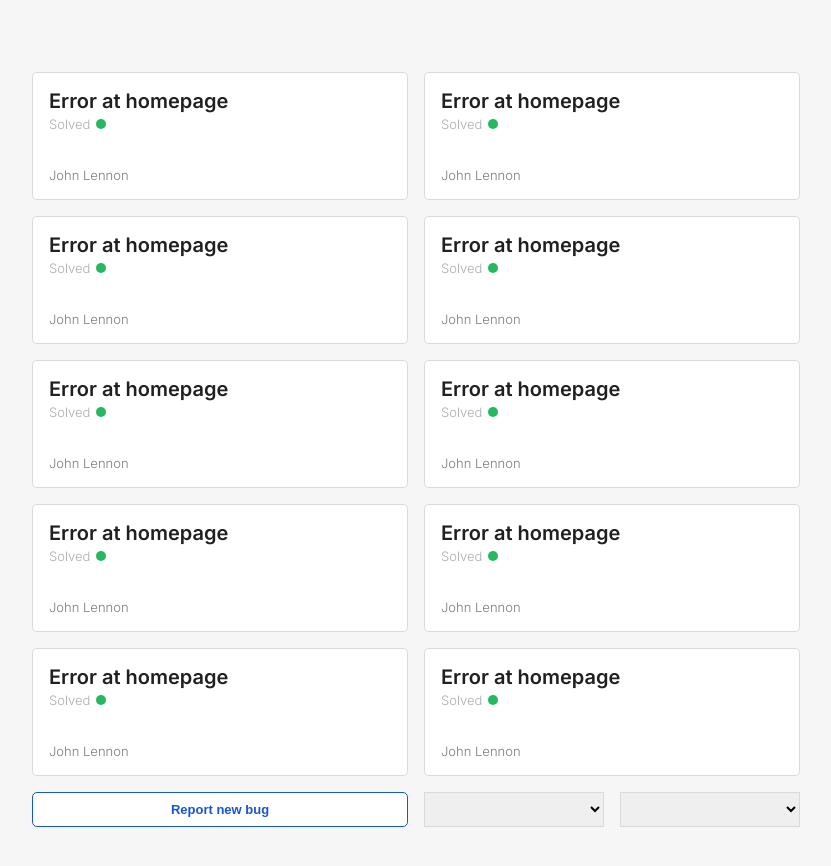
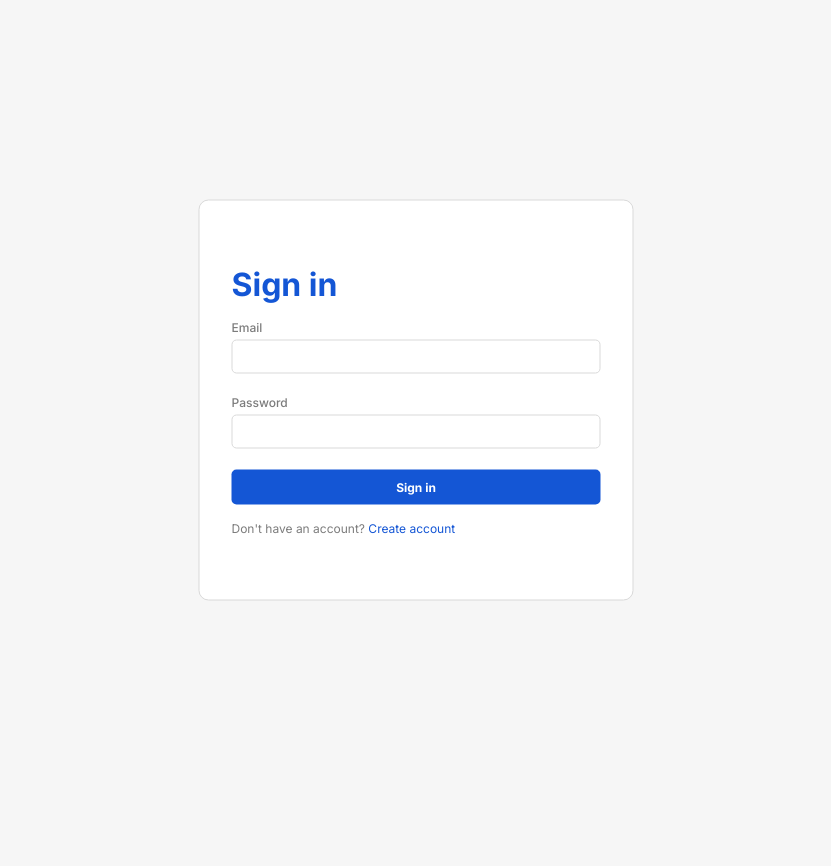
Before and after one commit to Niwau/BugTracker-Frontend-, a React (Vite) app: page /dashboard in a window 1280 px wide. Shown: the top 866 px of the page, without its empty margins (224-1055 px from the left). After the commit the page ends 800 px from the top, so only its background shows below. Built offline with nearby package versions, Linux system fonts and the light colour scheme.

Commit message:
Implementando proteção de rotas

```diff
--- a/package.json
+++ b/package.json
@@ -10,7 +10,6 @@
   },
   "dependencies": {
     "@hookform/resolvers": "^2.9.10",
-    "@radix-ui/react-dialog": "^1.0.2",
     "axios": "^1.1.3",
     "js-cookie": "^3.0.1",
     "react": "^18.2.0",
--- a/src/components/Molecules/Form/LoginForm/LoginForm.tsx
+++ b/src/components/Molecules/Form/LoginForm/LoginForm.tsx
@@ -2,12 +2,18 @@ import * as S from "../Form.styles";
 import { Button } from "../../../Atoms/Button/Button";
 import { Input } from "../../../Atoms/Input/Input";
 import { useLoginForm } from "./useLoginForm";
+import { useContext } from "react";
+import { AuthContext } from "../../../../contexts/AuthContext";
+import { Dashboard } from "../../../../pages/Dashboard";
 
 export const LoginForm = () => {
-  const { errors, handleSubmit, register, onFormSubmit, onFormError } = useLoginForm();
 
-  return (
-    <S.Form onSubmit={handleSubmit(onFormSubmit, onFormError)}>
+  const { errors, handleSubmit, register, onFormSubmit } = useLoginForm();
+
+  const { auth } = useContext(AuthContext)
+
+  return !auth ? (
+    <S.Form onSubmit={handleSubmit(onFormSubmit)}>
       <S.Title>Sign in</S.Title>
       <S.Blockquote>
         <S.Label htmlFor="email">Email</S.Label>
@@ -25,5 +31,6 @@ export const LoginForm = () => {
         <S.Anchor to={"/register"}>Create account</S.Anchor>
       </S.Paragraph>
     </S.Form>
-  );
+  )
+  : <Dashboard/>
 };
--- a/src/components/Molecules/Form/LoginForm/useLoginForm.ts
+++ b/src/components/Molecules/Form/LoginForm/useLoginForm.ts
@@ -1,46 +1,41 @@
+import { toast } from 'react-toastify';
+import { useNavigate } from 'react-router';
+import axios from 'axios';
 import { AuthContext } from "./../../../../contexts/AuthContext";
 import { useContext } from "react";
-import { useNavigate } from "react-router";
 import { loginSchema } from "./../formSchemas";
 import { yupResolver } from "@hookform/resolvers/yup";
-import { SubmitErrorHandler, SubmitHandler } from "react-hook-form";
+import { SubmitHandler } from "react-hook-form";
 import { useForm } from "react-hook-form";
-import axios from "axios";
-import Cookies from 'js-cookie'
+import Cookies from 'js-cookie';
 
-export interface LoginFormData {
+export interface Data {
   email: string;
   password: string;
 }
 
 export const useLoginForm = () => {
-  const navigate = useNavigate();
-  const { handleLogin } = useContext(AuthContext);
 
-  const onFormSubmit: SubmitHandler<LoginFormData> = (data) => {
-    axios
-      .post("http://localhost:3000/auth/login", data)
-      .then((res) => {
-        alert('Sucess!')
-      })
-      .catch((err) =>
-        setError("email", {
-          type: "custom",
-          message: err.response.data.response,
-        })
-      );
-  };
+  const { handleAuth } = useContext(AuthContext);
 
-  const onFormError: SubmitErrorHandler<LoginFormData> = (errors) => {};
+  const navigate = useNavigate()
 
-  const {
-    register,
-    handleSubmit,
-    formState: { errors },
-    setError,
-  } = useForm<LoginFormData>({
-    resolver: yupResolver(loginSchema),
-  });
+  const formConfig =  { resolver: yupResolver(loginSchema) }
 
-  return { register, handleSubmit, errors, onFormSubmit, onFormError };
+  const { register, handleSubmit, formState: { errors }, setError } = useForm<Data>(formConfig);
+
+  const onFormSubmit : SubmitHandler<Data> = async (data) => {
+    try {
+      const response = await axios.post('http://localhost:3000/auth/login', data)
+      toast.success("You are logged in")
+      handleAuth(true)
+      Cookies.set('token', response.data.token, { expires: 3 })
+      navigate('/dashboard')
+
+    } catch (error : any) {
+      setError("email", { type: 'custom', message: error.response.data.response })
+    }
+  }
+
+  return { register, handleSubmit, errors, onFormSubmit };
 };
--- a/src/components/Molecules/Form/RegisterForm/RegisterForm.tsx
+++ b/src/components/Molecules/Form/RegisterForm/RegisterForm.tsx
@@ -5,10 +5,10 @@ import { useRegisterForm } from "./useRegisterForm";
 
 export const RegisterForm = () => {
 
-  const { errors, handleSubmit, onFormError, onFormSubmit, register} = useRegisterForm()
+  const { errors, handleSubmit, onFormSubmit, register} = useRegisterForm()
 
   return (
-    <S.Form onSubmit={handleSubmit(onFormSubmit, onFormError)}>
+    <S.Form onSubmit={handleSubmit(onFormSubmit)}>
       <S.Title>Sign up</S.Title>
       <S.Blockquote>
         <S.Label htmlFor="name">Name</S.Label>
--- a/src/components/Molecules/Form/RegisterForm/useRegisterForm.ts
+++ b/src/components/Molecules/Form/RegisterForm/useRegisterForm.ts
@@ -1,12 +1,12 @@
 import { toast } from 'react-toastify';
 import { registerSchema } from "./../formSchemas";
 import { yupResolver } from "@hookform/resolvers/yup";
-import { SubmitErrorHandler, SubmitHandler } from "react-hook-form";
+import { SubmitHandler } from "react-hook-form";
 import { useForm } from "react-hook-form";
 import axios from "axios";
 import { useNavigate } from "react-router";
 
-export interface RegisterFormData {
+export interface Data {
   name: string;
   email: string;
   password: string;
@@ -15,27 +15,22 @@ export interface RegisterFormData {
 
 export const useRegisterForm = () => {
 
-  const {
-    register,
-    handleSubmit,
-    formState: { errors },
-    setError
-  } = useForm<RegisterFormData>({ resolver: yupResolver(registerSchema) });
-
   const navigate = useNavigate()
 
-  const onFormSubmit: SubmitHandler<RegisterFormData> = async (data) => {
-    axios.post("http://localhost:3000/auth/register", data)
-    .then(() => {
+  const formConfig = { resolver: yupResolver(registerSchema) }
+
+  const { register, handleSubmit, formState: { errors }, setError } = useForm<Data>(formConfig);
+
+  const onFormSubmit: SubmitHandler<Data> = async (data) => {
+    try {
+      await axios.post("http://localhost:3000/auth/register", data)
       toast.success('You account was created!')
       navigate('/')
-    })
-    .catch(err => setError('email', { type: 'custom', message: err.response.data.response })
-  )}
 
-  const onFormError: SubmitErrorHandler<RegisterFormData> = (errors) => {
+    } catch (error: any) {
+      setError('email', { type: 'custom', message: error.response.data.response })
+    }
+  }
 
-  };
-
-  return { register, handleSubmit, errors, onFormSubmit, onFormError };
-};
+  return { register, handleSubmit, errors, onFormSubmit }
+}
--- a/src/contexts/AuthContext.tsx
+++ b/src/contexts/AuthContext.tsx
@@ -1,27 +1,37 @@
+import Cookies from "js-cookie";
 import React, { createContext, useEffect, useState } from "react";
-import Cookies from "js-cookie";
 
-interface Context {
-  auth: {
-    status: boolean
-    token: string
-  }
-  handleLogin: Function
+interface AuthContextProps {
+  auth: boolean
+  handleAuth: (status: boolean) => void
 }
 
-export const AuthContext = createContext<Context>({} as Context);
+const AuthContext = createContext<AuthContextProps>({} as AuthContextProps);
 
-export const AuthContextProvider = ({ children } : { children: React.ReactNode }) => {
+const AuthContextProvider = ({ children } : { children: React.ReactNode }) => {
 
-  const [auth, setAuth] = useState({ status: false, token: ''})
+  const [auth, setAuth] = useState(false)
 
-  const handleLogin = (token : string) => {
-    setAuth({ status: true, token: token })
+  useEffect(() => {
+    const token = Cookies.get("token");
+
+    if (token) {
+      setAuth(true)
+    } else {
+      setAuth(false)
+    }
+
+  }, [])
+
+  function handleAuth(status: boolean) {
+    setAuth(status)
   }
 
   return (
-    <AuthContext.Provider value={{ auth, handleLogin }}>
+    <AuthContext.Provider value={{ auth, handleAuth }}>
       {children}
     </AuthContext.Provider>
-  );
-};
+  )
+}
+
+export { AuthContext, AuthContextProvider }
--- a/src/pages/Dashboard.tsx
+++ b/src/pages/Dashboard.tsx
@@ -1,11 +1,16 @@
+import { useContext } from "react"
 import styled from "styled-components"
 import { OutlineButton } from "../components/Atoms/Button/OutlineButton"
 import { Select } from "../components/Atoms/Select/Select"
 import { Bug } from "../components/Molecules/Bug/Bug"
+import { AuthContext } from "../contexts/AuthContext"
+import { Login } from "./Login"
 
 export const Dashboard = () => {
 
-  return (
+  const { auth } = useContext(AuthContext)
+
+  return !auth ? <Login/> : (
     <Layout>
       <Bug title="Error at homepage" status="Solved" author="John Lennon"/>
       <Bug title="Error at homepage" status="Solved" author="John Lennon"/>
```
Also changed, not shown: 1 other file (tests, documents, lock files or other folders).
